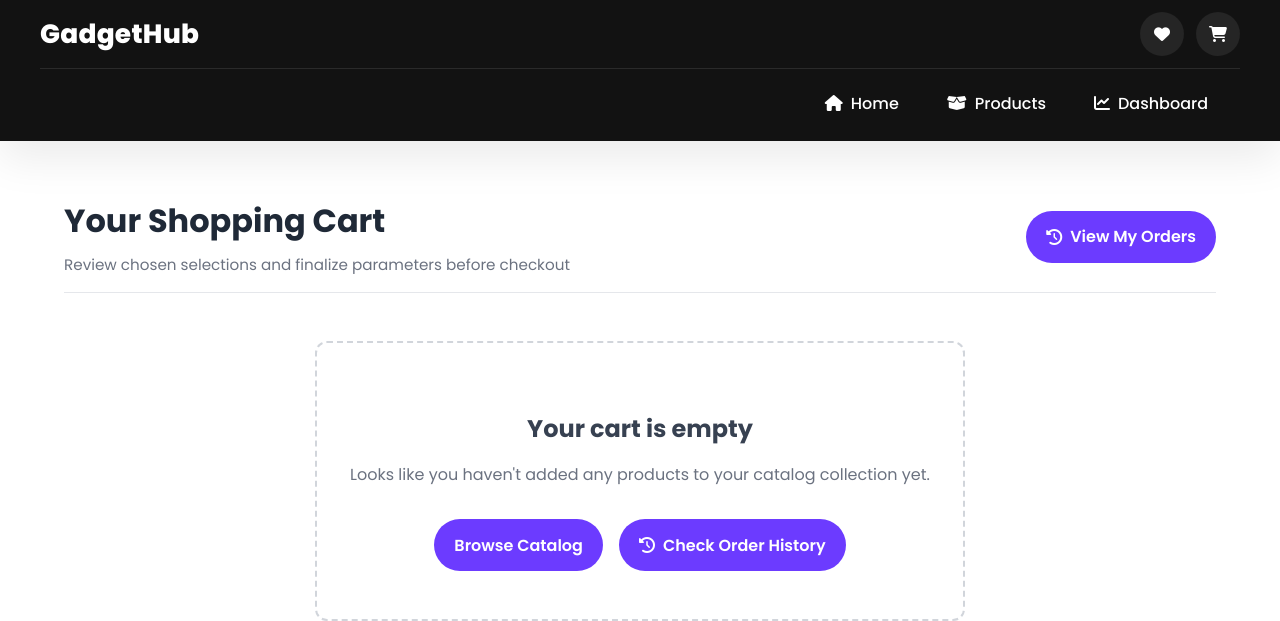
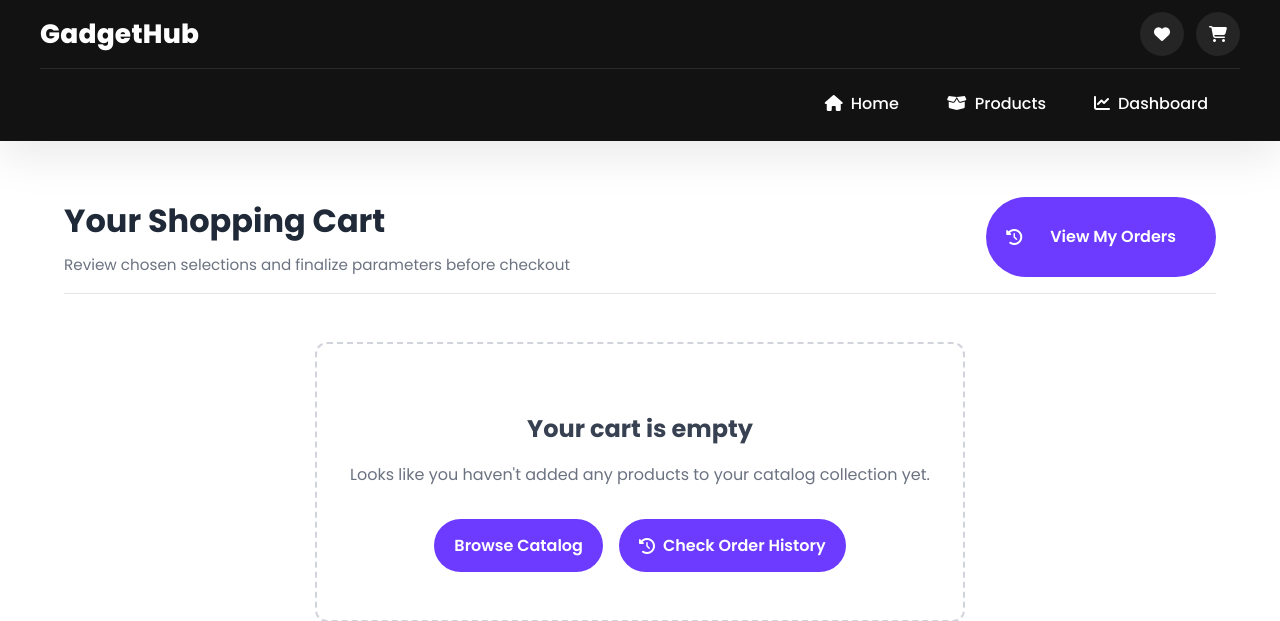
Before and after one commit to manuels-collab/gadgetHub, a Flask app: page /cart/ in a window 1280 px wide. Shown: the top 621 px of the page. Run offline with Flask 3, Linux system fonts and the light colour scheme; the visitor is signed in with stand-in values (Sample User, id 1); data comes from the database, SQL or seed files in the repository; data that the repository does not hold is empty; some libraries are stand-ins or nearby versions.

Commit message:
fixed the button

```diff
--- a/app/templates/cart/view.html
+++ b/app/templates/cart/view.html
@@ -11,7 +11,7 @@
             </p>
         </div>
 <a href="{{ url_for('cart.view_orders') }}" class="btn btn-secondary" style="display: inline-flex; align-items: center; gap: 0.5rem; text-decoration: none;">
-    <i class="fa-solid fa-clock-rotate-left"></i> <span>View My Orders</span>
+    <i class="fa-solid fa-clock-rotate-left"></i> <span  class="btn btn-primary">View My Orders</span>
 </a>
 
     </header>
--- a/app/templates/my_orders.html
+++ b/app/templates/my_orders.html
@@ -8,7 +8,7 @@
             <p style="color: #666;">Track your purchase logs and order fulfillment states.</p>
         </div>
         <a href="{{ url_for('cart.view_cart') }}" class="btn btn-secondary">
-            <i class="fa-solid fa-cart-shopping"></i> Back to Cart
+            <i class="fa-solid fa-cart-shopping"></i> <span  class="btn btn-primary">Back to Cart</span>
         </a>
     </header>
 
```
